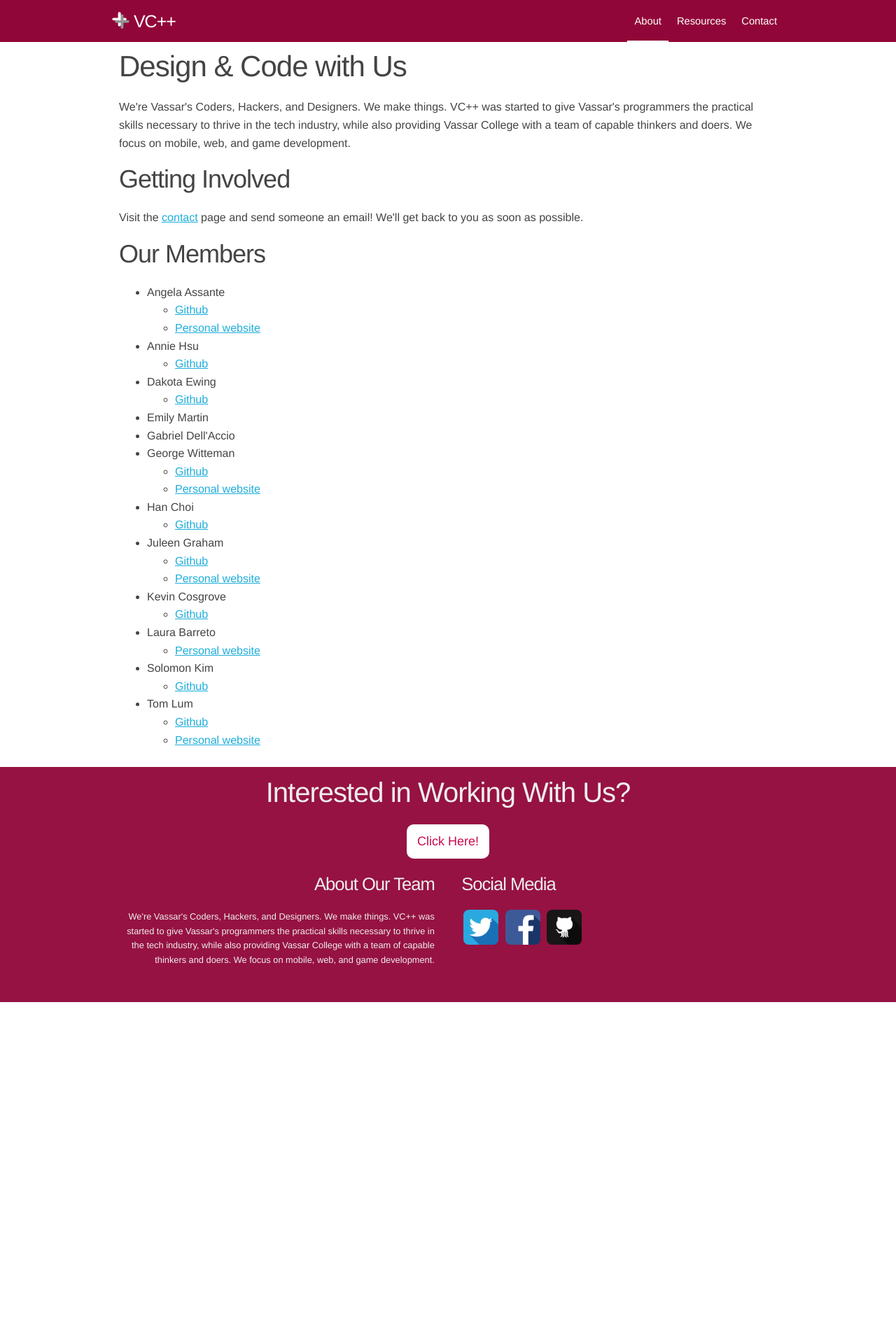
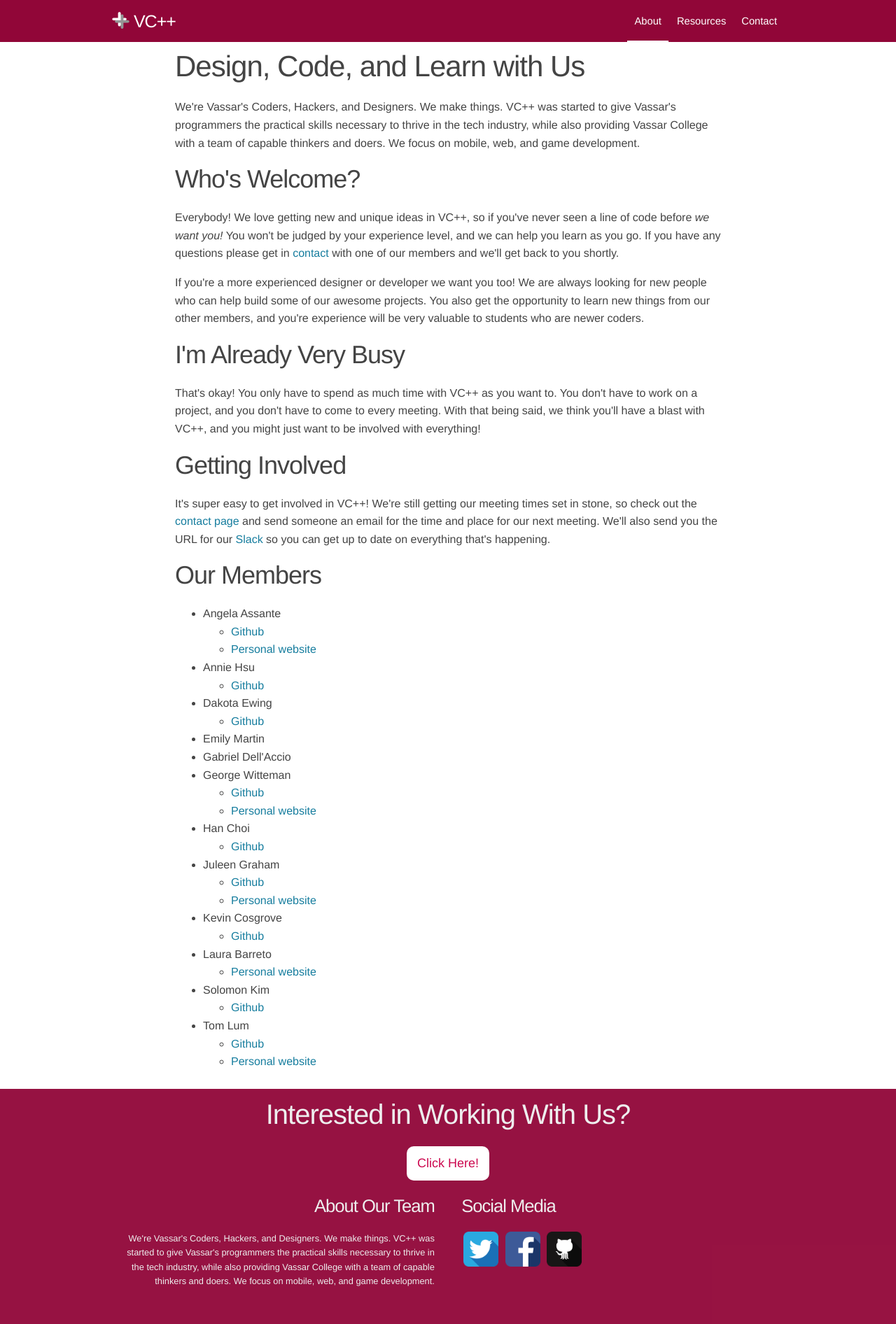
Before and after one commit to vcplusplus/vcplusplus.github.io, a Jekyll site: the page built from _pages/about.html, in a window 1280 px wide. Shown: the whole page at 70% size. Built offline with Jekyll 4.4.1, drawn with Linux system fonts in a browser that asks for light colours; nearby versions of some CDN libraries; before the commit the page ends 1432 px from its top, so only the background shows below that.

Commit message:
Change a bunch of things, mostly about page content
 - Update hero text
 - Update about page content
 - Add social networks to contact page
 - Make mostly text pages skinnier

```diff
--- a/_includes/hero.html
+++ b/_includes/hero.html
@@ -5,7 +5,7 @@
 
       <h2>Welcome to VC++!</h2>
 
-      <span>We are a group of Vassar's most passionate designers and coders. Together we help each other learn about new technologies, and along the way, create some awesome projects. Whether you're a complete beginner or coding expert, join us in <em>Sanders Physics</em> to learn, build, and make friends.</span>
+      <span>We are a group of Vassar's most passionate designers and coders. Together we help each other learn about new technologies, and along the way, create some awesome projects. Whether you're a complete beginner or coding expert, come join us in <em>Sanders Physics</em> to learn, build, and make friends.</span>
 
       <a href="/contact" class="button button-red">Join Us</a>
       <a href="/about" class="button">Learn More</a>
--- a/_pages/about.html
+++ b/_pages/about.html
@@ -6,16 +6,20 @@ css: page_about.css
 nav_position: 1
 ---
 
-<section>
-  <h1>Design & Code with Us</h1>
+<section class="mostly-text">
+  <h1>Design, Code, and Learn with Us</h1>
   <p>We're Vassar's Coders, Hackers, and Designers. We make things. VC++ was started to give Vassar's programmers the practical skills necessary to thrive in the tech industry, while also providing Vassar College with a team of capable thinkers and doers. We focus on mobile, web, and game development.</p>
 
-	<!--
-	<h3>Our History</h3>
-	<p>VC++ was started by... in...</p> -->
+	<h2>Who's Welcome?</h2>
+  <p>Everybody! We love getting new and unique ideas in VC++, so if you've never seen a line of code before <em>we want you!</em> You won't be judged by your experience level, and we can help you learn as you go. If you have any questions please get in <a href="/contact/">contact</a> with one of our members and we'll get back to you shortly.</p>
 
-	<h2>Getting Involved</h2>
-	<p>Visit the <a href="/contact/">contact</a> page and send someone an email! We'll get back to you as soon as possible.</p>
+  <p>If you're a more experienced designer or developer we want you too! We are always looking for new people who can help build some of our awesome projects. You also get the opportunity to learn new things from our other members, and you're experience will be very valuable to students who are newer coders.</p>
+
+  <h2>I'm Already Very Busy</h2>
+  <p>That's okay! You only have to spend as much time with VC++ as you want to. You don't have to work on a project, and you don't have to come to every meeting. With that being said, we think you'll have a blast with VC++, and you might just want to be involved with everything!</p>
+
+  <h2>Getting Involved</h2>
+  <p>It's super easy to get involved in VC++! <!-- fill in meeting times here --> We're still getting our meeting times set in stone, so check out the <a href="/contact/">contact page</a> and send someone an email for the time and place for our next meeting. We'll also send you the URL for our <a href="https://slack.com">Slack</a> so you can get up to date on everything that's happening.</p>
 
 	<h2>Our Members</h2>
 	<ul>
--- a/_pages/resources.html
+++ b/_pages/resources.html
@@ -5,7 +5,7 @@ permalink: /resources/
 nav_position: 4
 ---
 
-<section>
+<section class="mostly-text">
 
   <h1>Resources</h1>
 
--- a/public/css/main.scss
+++ b/public/css/main.scss
@@ -32,6 +32,11 @@ body {
   content: "";
   display: table;
   clear: both;
+}
+
+.mostly-text {
+  max-width: 800px;
+  margin: 0 auto;
 }
 
 $header-height: 60px;
@@ -239,3 +244,12 @@ footer {
   display: inline-block;
   padding: 0 3px;
 }
+
+a {
+  color: #167d9e;
+  text-decoration: none;
+}
+
+a:hover {
+  text-decoration: underline;
+}
```
Also changed, not shown: _pages/contact.html (+7 -7 lines).
